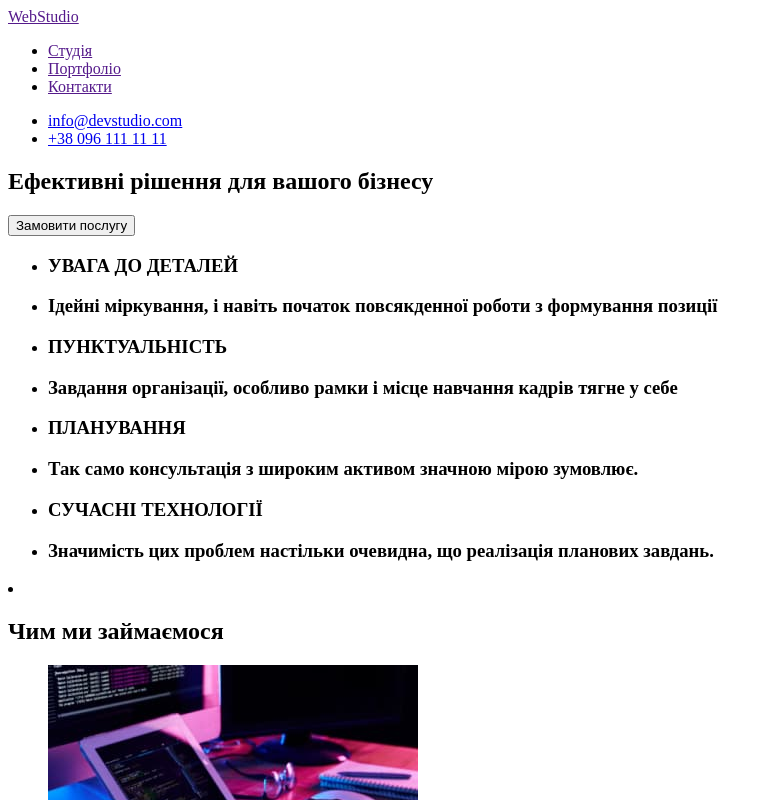
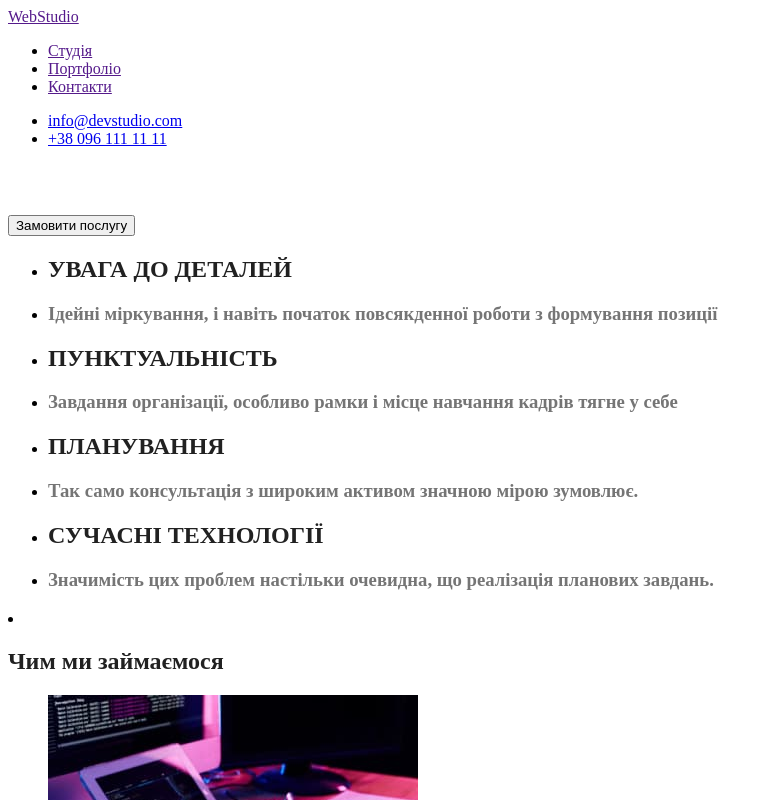
Before and after one commit to yuliia7723/goit-markup-hw-01, a plain HTML site: page index.html in a window 1280 px wide. Shown: the top 800 px of the page, without its empty margins (0-773 px from the left). Drawn offline with Linux system fonts and the light colour scheme.

Commit message:
удалила лишние теги

```diff
--- /dev/null
+++ b/css/style.css
@@ -0,0 +1,20 @@
+.background{
+    color: #2F303A;
+}
+.title-main{
+    color: #FFFFFF;
+}
+.title {
+    color:#212121;
+}
+.advance {
+    color: #757575;
+}
+.work {
+color:
+#212121 ;
+}
+.about {
+color:
+#212121;
+}
--- a/index.html
+++ b/index.html
@@ -4,6 +4,7 @@
     <meta charset="UTF-8">
     <meta http-equiv="X-UA-Compatible" content="IE=edge">
     <meta name="viewport" content="width=device-width, initial-scale=1.0">
+    <link rel="stylesheet" href="css/style.css">
     <title>business studio</title>
 </head>
 <body>
@@ -31,65 +32,80 @@
             </li>
         </ul>
     </header>
-    <section>
-         <h1>Ефективні рішення для вашого бізнесу</h1>
-         <button>Замовити послугу</button>
+    <section class="background">
+         <h1 class="title-main">Ефективні рішення для вашого бізнесу</h1>
+         <button class="cursor"
+         >Замовити послугу</button>
         </section>
         <main>
-            <section>
+
                 <ul>
                     <li>
-                        <h3>УВАГА ДО ДЕТАЛЕЙ</h3>
+                        <h2 class="title">
+                            УВАГА ДО ДЕТАЛЕЙ
+                        </h2>
                     </li>
                     <li>
-                        <h3>
-                            <p>
+
+
+                                <h3 class="advance">
                                     Ідейні міркування, і навіть початок повсякденної роботи з формування позиції
-                            </p>
                                 </h3>
-                    </li>
-                    <li>
-                        <h3>
-                            ПУНКТУАЛЬНІСТЬ
-                        </h3>
-                    </li>
-                    <li>
-                        <h3>
-                            <p>
-                                Завдання організації, особливо рамки і місце навчання кадрів тягне у себе
-                            </p>
-                        </h3>
+
+
 
                     </li>
                     <li>
-                        <h3>
-                         ПЛАНУВАННЯ
-                        </h3>
+                        <h2 class="title">
+                            ПУНКТУАЛЬНІСТЬ
+                        </h2>
                     </li>
                     <li>
-                        <h3>
-                            <p>
-                                Так само консультація з широким активом значною мірою зумовлює.
-                            </p>
+
+
+                                <h3 class="advance">
+                                    Завдання організації, особливо рамки і місце навчання кадрів тягне у себе
                                 </h3>
+
+
+
+
                     </li>
                     <li>
-                        <h3>
-                            СУЧАСНІ ТЕХНОЛОГІЇ
-                        </h3>
+
+                            <h2 class="title">
+                                ПЛАНУВАННЯ
+                               </h2>
+
+
                     </li>
                     <li>
-                        <h3>
-                            <p>
+
+
+                                <h3 class="advance">
+                                    Так само консультація з широким активом значною мірою зумовлює.
+                                </h3>
+
+
+
+                    </li>
+                    <li>
+                        <h2 class="title">
+                            СУЧАСНІ ТЕХНОЛОГІЇ
+                        </h2>
+                    </li>
+                    <li>
+                        <h3 class="advance">
+
                                 Значимість цих проблем настільки очевидна, що реалізація планових завдань.
-                            </p>
+
                         </h3>
                     </li>
                  </ul>
-                </section>
-                <section>
+
+
                     <li>
-                        <h2>Чим ми займаємося</h2>
+                        <h2 class="work">Чим ми займаємося</h2>
                     </li>
                     <ul>
                         <li>
@@ -102,38 +118,70 @@
                             <img src="./img/about-img-33.jpeg" alt="female hand holding a tablet" width="370">
                         </li>
                     </ul>
-                </section>
+
             </main>
                 <section>
-                    <h2>Наша команда</h2>
+                    <h2 class="about">Наша команда</h2>
                     <ul>
                         <li>
                             <img src="./img/about-img-41.jpg" alt="Igor Demyanenko" width="270">
-                            <p>
+
+                                <h3>
+
                                      Ігор Дем'яненко
+
+                                </h3>
+                                <h4>
                                     Product Designer
-                            </p>
+                                </h4>
                             </li>
                         <li>
                             <img src="./img/about-img-71.jpg" alt="Olga Repina" width="270">
-                            <p>
+
+                                <h3>
                                      Ольга Рєпіна
+                            </h3>
+                            <h4>
+
                                 Frontend Developer
-                            </p>
+
+
+                            </h4>
                         </li>
                         <li>
                             <img src="./img/about-img-61.jpg" alt="Mikola Tarasov" width="270">
-                            <p>
+
+                                <h3>
+
                                         Микола Тарасов
+
+
+                                </h3>
+                                <h4>
+
                                         Marketing
-                                </p>
+
+
+                                </h4>
+
                             </li>
                             <li>
                                 <img src="./img/about-img-51.jpg" alt="Mikhailo Yermakov" width="270">
-                                <p>
+
+                                    <h3>
+
                                             Михайло Єрмаков
+
+
+                                    </h3>
+                                    <h4>
+
                                             UI Designer
-                                </p>
+
+
+                                    </h4>
+
+
                             </li>
                         </ul>
                     </section>
```
Lines whose indentation alone changed are shown as unchanged.
